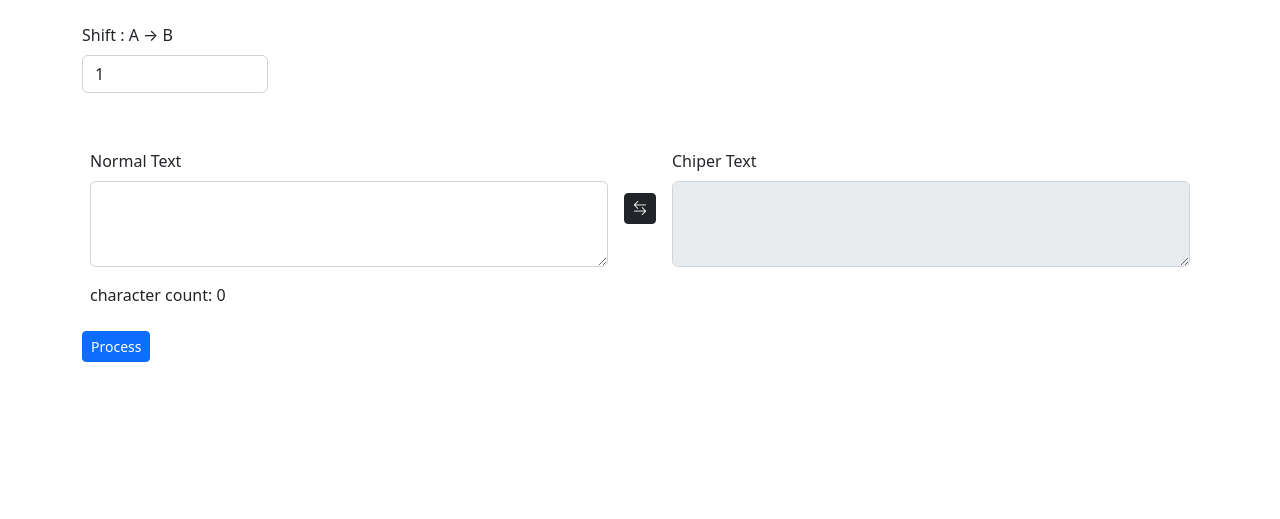
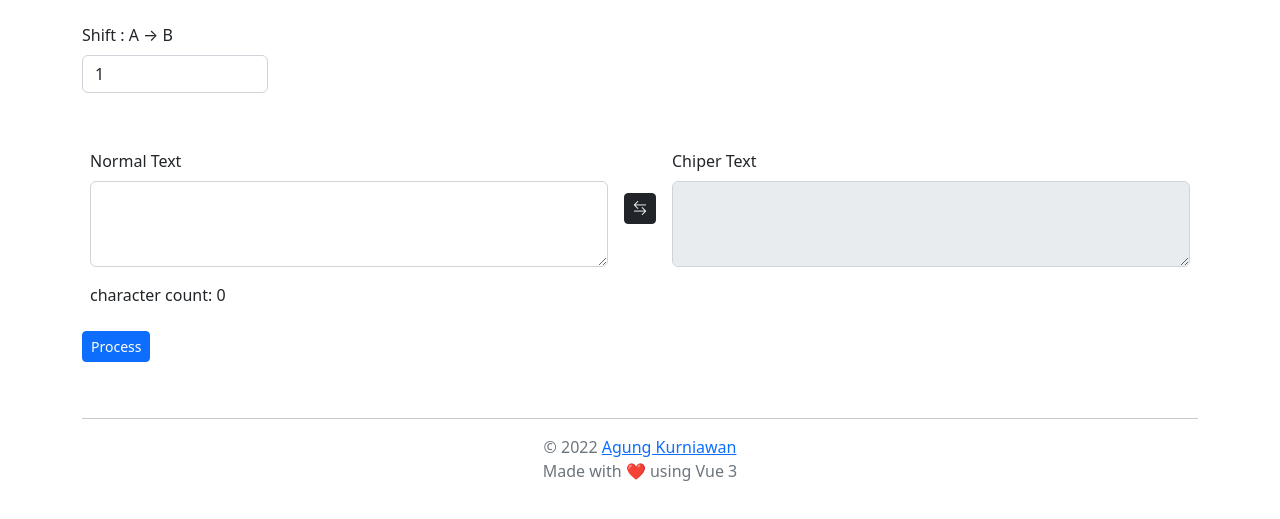
Before and after one commit to agung037/caesar, a plain HTML site: page index.html in a window 1280 px wide. Shown: the part 97-616 px from the top of the page. Drawn offline with nearby package versions, Linux system fonts and the light colour scheme.

Commit message:
add footer

```diff
--- a/index.html
+++ b/index.html
@@ -54,7 +54,11 @@
 
             <button @click="go" class="btn btn-sm btn-primary">Process</button>
 
-
+            <footer class="py-3 my-4">
+                <hr>
+                <p class="text-center text-muted">&copy; 2022 <a href="http://agungk.com"> Agung Kurniawan</a> <br> Made
+                    with ❤️ using Vue 3</p>
+            </footer>
         </div>
 
 
```
